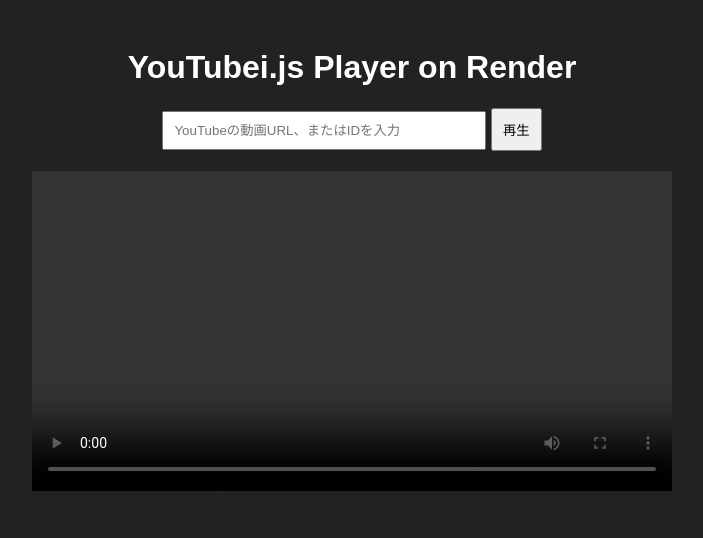
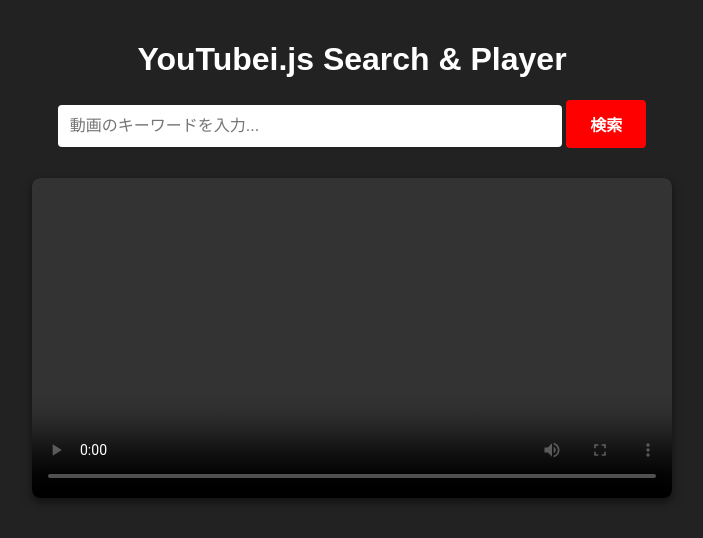
Before and after one commit to minnnade/sasimi-tube, a website: page public/index.html in a window 1280 px wide. Shown: the whole page, without its empty margins (288-991 px from the left). Drawn offline with Linux system fonts and the light colour scheme.

Commit message:
Update index.html

```diff
--- a/public/index.html
+++ b/public/index.html
@@ -3,36 +3,93 @@
 <head>
     <meta charset="UTF-8">
     <meta name="viewport" content="width=device-width, initial-scale=1.0">
-    <title>YouTubei.js Player</title>
+    <title>YouTubei.js Search Player</title>
     <style>
-        body { font-family: sans-serif; text-align: center; background: #222; color: white; padding: 20px; }
-        input { padding: 10px; width: 300px; }
-        button { padding: 10px; cursor: pointer; }
-        video { margin-top: 20px; max-width: 100%; width: 640px; background: black; }
+        body { font-family: sans-serif; text-align: center; background: #222; color: white; padding: 20px; margin: 0; }
+        .container { max-width: 800px; margin: 0 auto; }
+        .search-box { margin-bottom: 20px; }
+        input { padding: 12px; width: 60%; border-radius: 4px; border: none; font-size: 16px; }
+        button { padding: 12px 24px; cursor: pointer; border-radius: 4px; border: none; background: #ff0000; color: white; font-weight: bold; font-size: 16px; }
+        button:hover { background: #cc0000; }
+        video { margin-top: 10px; width: 100%; max-width: 640px; background: black; border-radius: 8px; box-shadow: 0 4px 10px rgba(0,0,0,0.5); }
+
+        /* 検索結果のスタイリング */
+        #results { margin-top: 30px; display: flex; flex-direction: column; gap: 15px; text-align: left; }
+        .video-item { display: flex; gap: 15px; background: #333; padding: 12px; border-radius: 8px; cursor: pointer; transition: background 0.2s, transform 0.1s; }
+        .video-item:hover { background: #444; transform: translateY(-2px); }
+        .video-item img { width: 140px; height: auto; border-radius: 6px; object-fit: cover; }
+        .video-title { font-size: 16px; font-weight: bold; margin: 0; align-self: center; line-height: 1.4; }
     </style>
 </head>
 <body>
-    <h1>YouTubei.js Player on Render</h1>
-    <input type="text" id="videoUrl" placeholder="YouTubeの動画URL、またはIDを入力">
-    <button onclick="loadVideo()">再生</button>
-    <br>
-    <video id="player" controls autoplay></video>
+    <div class="container">
+        <h1>YouTubei.js Search & Player</h1>
+
+        <!-- 🔍 検索フォーム -->
+        <div class="search-box">
+            <input type="text" id="searchQuery" placeholder="動画のキーワードを入力...">
+            <button onclick="searchVideos()">検索</button>
+        </div>
+
+        <!-- 📺 プレイヤー本体 -->
+        <video id="player" controls autoplay></video>
+
+        <!-- 📋 検索結果一覧 -->
+        <div id="results"></div>
+    </div>
 
     <script>
-        function extractVideoId(url) {
-            const regExp = /^.*(youtu.be\/|v\/|u\/\w\/|embed\/|watch\?v=|\&v=)([^#\&\?]*).*/;
-            const match = url.match(regExp);
-            return (match && match[2].length === 11) ? match[2] : url;
+        // エンターキーでも検索できるようにする
+        document.getElementById('searchQuery').addEventListener('keypress', (e) => {
+            if (e.key === 'Enter') searchVideos();
+        });
+
+        // 1. サーバーの検索APIを呼び出す関数
+        async function searchVideos() {
+            const query = document.getElementById('searchQuery').value;
+            if (!query) return alert('キーワードを入力してください');
+
+            const resultsDiv = document.getElementById('results');
+            resultsDiv.innerHTML = '<p style="text-align:center;">検索中...</p>';
+
+            try {
+                const response = await fetch(`/api/search?q=${encodeURIComponent(query)}`);
+                const videos = await response.json();
+
+                resultsDiv.innerHTML = ''; // 一度リセット
+
+                if (videos.length === 0) {
+                    resultsDiv.innerHTML = '<p style="text-align:center;">動画が見つかりませんでした</p>';
+                    return;
+                }
+
+                // 検索結果をループ処理で画面に追加
+                videos.forEach(video => {
+                    const item = document.createElement('div');
+                    item.className = 'video-item';
+                    item.onclick = () => playVideo(video.id); // クリックで再生
+
+                    item.innerHTML = `
+                        <img src="${video.thumbnail}" alt="thumbnail">
+                        <p class="video-title">${video.title}</p>
+                    `;
+                    resultsDiv.appendChild(item);
+                });
+
+            } catch (error) {
+                console.error('Search error:', error);
+                resultsDiv.innerHTML = '<p style="text-align:center; color:red;">検索中にエラーが発生しました</p>';
+            }
         }
 
-        function loadVideo() {
-            const input = document.getElementById('videoUrl').value;
-            const videoId = extractVideoId(input);
-            if (!videoId) return alert('動画IDかURLを入力してください');
+        // 2. 選択した動画を再生する関数
+        function playVideo(videoId) {
+            const videoElement = document.getElementById('player');
+            // サーバーのストリーミングAPIのURLをビデオソースに設定
+            videoElement.src = `/api/stream?id=${videoId}`;
 
-            const videoElement = document.getElementById('player');
-            // 自作したAPIのエンドポイントをビデオソースに指定する
-            videoElement.src = `/api/stream?id=${videoId}`;
+            // 再生時に画面上部のプレイヤーまでスムーズにスクロール
+            window.scrollTo({ top: 0, behavior: 'smooth' });
         }
     </script>
 </body>
```
